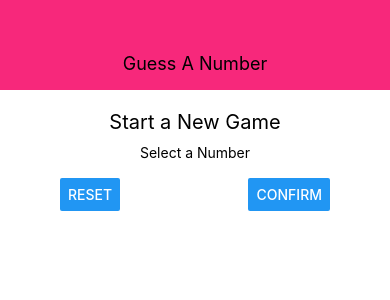
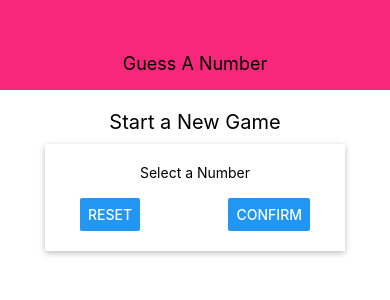
Before and after one commit to Deryan98/Guess-A-Number-App, a React Native app: screen / in a window 390 px wide. Shown: the top 300 px of the page. Built offline with nearby package versions, Linux system fonts and the light colour scheme.

Commit message:
Styling a View as a 'Card' Container (with DropShadows & Rounded Corners)

```diff
--- a/screens/StartGameScreen.js
+++ b/screens/StartGameScreen.js
@@ -35,6 +35,16 @@ const styles = StyleSheet.create({
     maxWidth: '80%',
     //we center items horizontally that is the cross axis in this case
     alignItems: 'center',
+    //Notice that Shadow props only works for iOS platforms
+    shadowColor: 'black',
+    //given a width and height, you can set how the Offset should be
+    shadowOffset: {width: 0, height: 2},
+    shadowRadius: 6,
+    shadowOpacity: 0.26,
+    //Although elevation prop just works for Android Platforms
+    elevation: 8,
+    backgroundColor: 'white',
+    padding: 20,
   },
   buttonContainer: {
     flexDirection: 'row',
```
